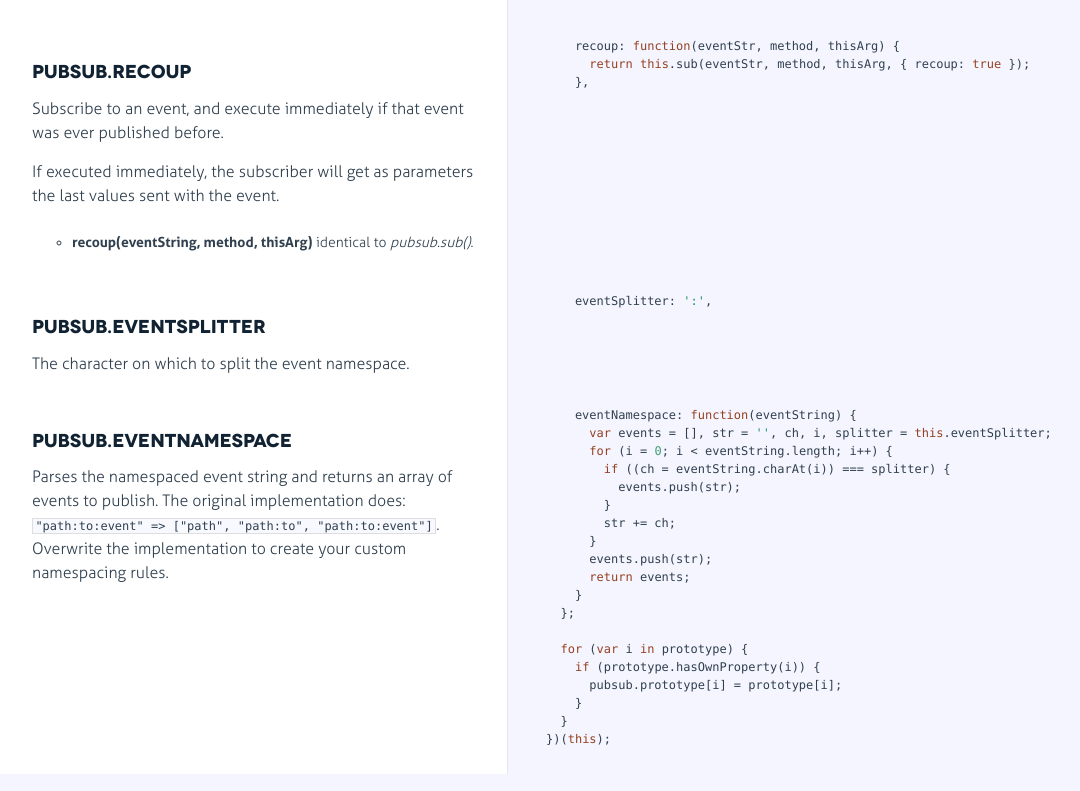
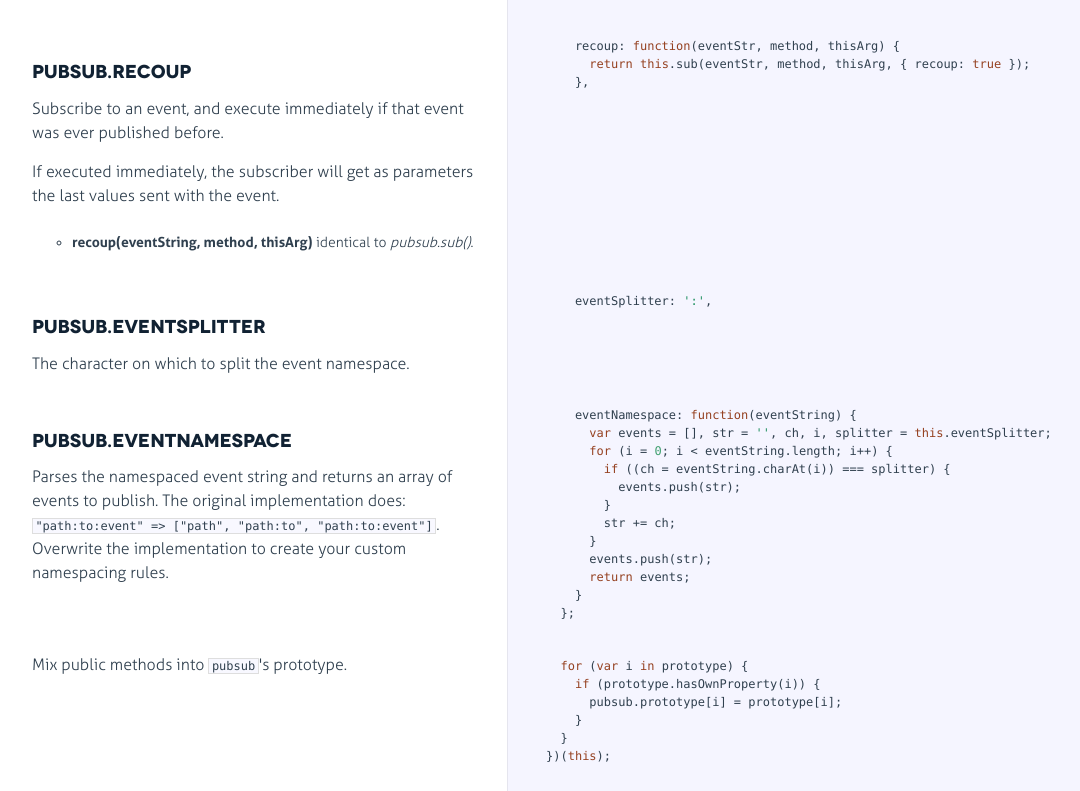
Before and after one commit to Evercoder/pubsub, a website: page docs/pubsub.html in a window 1280 px wide. Shown: the part 2052-2843 px from the top of the page, without its empty margins (18-1098 px from the left). Drawn offline with Linux system fonts and the light colour scheme.

Commit message:
Updated docs

```diff
--- a/docs/pubsub.html
+++ b/docs/pubsub.html
@@ -289,9 +289,22 @@ Overwrite the implementation to create your custom namespacing rules.</p>
       events.push(str);
       <span class="keyword">return</span> events;
     }
-  };
+  };</pre></div></div>
 
-  <span class="keyword">for</span> (<span class="keyword">var</span> i <span class="keyword">in</span> prototype) {
+        </li>
+
+
+        <li id="section-11">
+            <div class="annotation">
+
+              <div class="pilwrap ">
+                <a class="pilcrow" href="#section-11">&#182;</a>
+              </div>
+              <p>Mix public methods into <code>pubsub</code>&#39;s prototype.</p>
+
+            </div>
+
+            <div class="content"><div class='highlight'><pre>  <span class="keyword">for</span> (<span class="keyword">var</span> i <span class="keyword">in</span> prototype) {
     <span class="keyword">if</span> (prototype.hasOwnProperty(i)) {
       pubsub.prototype[i] = prototype[i];
     }
```
